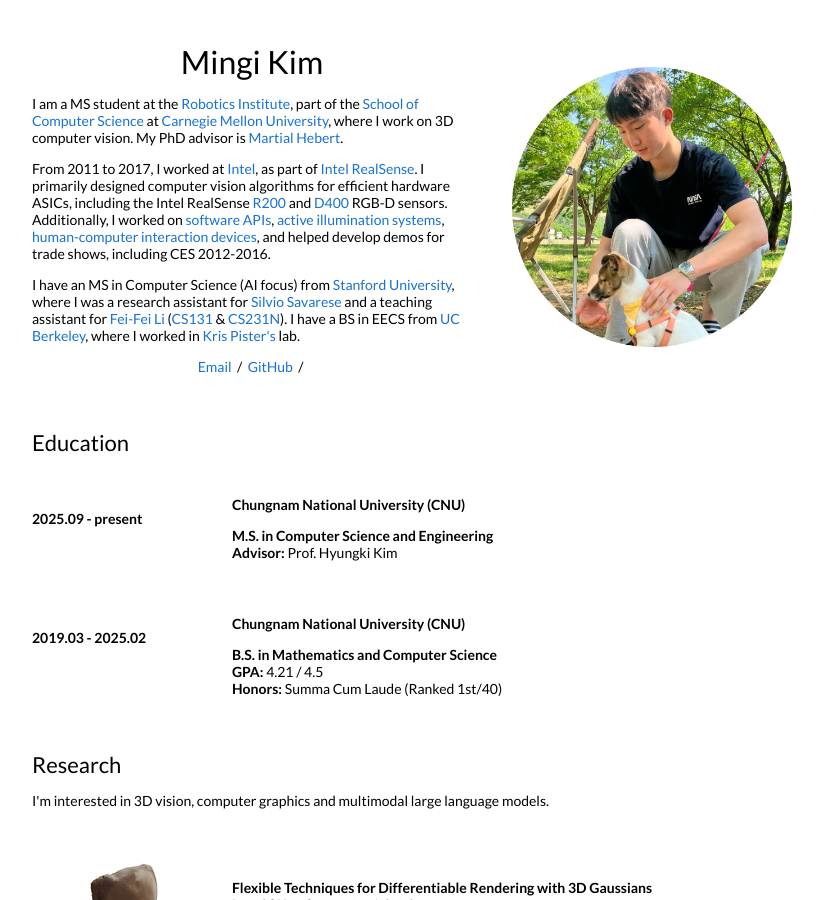
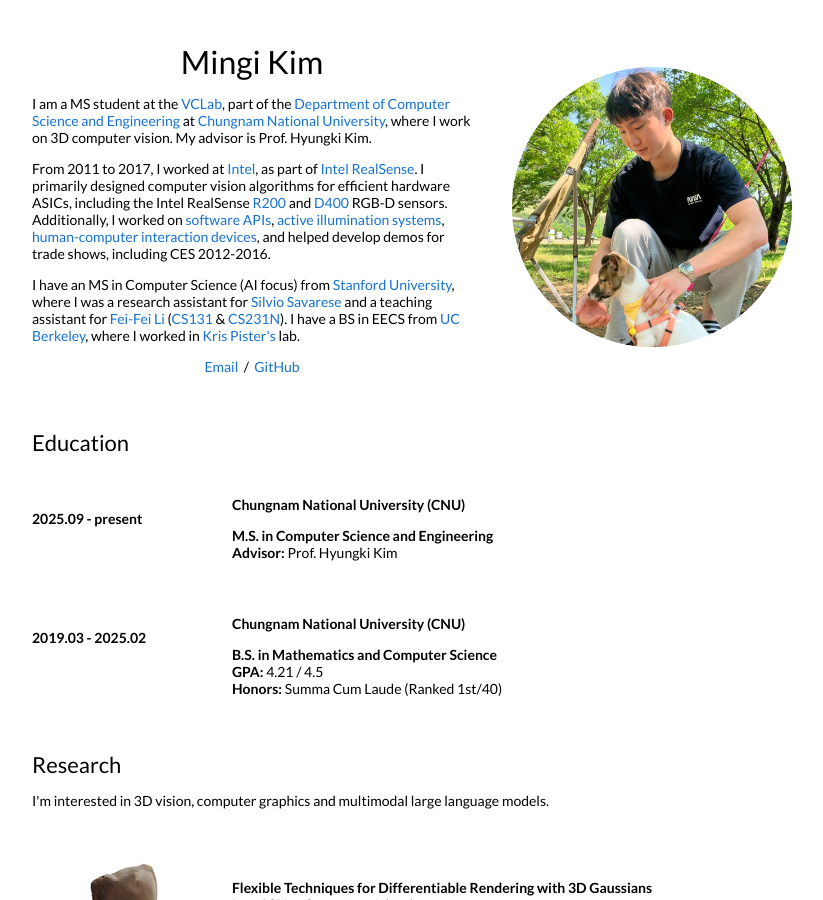
Before and after one commit to mingikim1/mingikim1.github.io, a Jekyll site: the page built from _posts/2023-08-28-3dgaussians.markdown, in a window 1280 px wide and 900 px high. Shown: the whole window, without its empty margins (228-1051 px from the left). Built offline with Jekyll 4.4.1, drawn with Linux system fonts in a browser that asks for light colours.

Commit message:
Update default.html

```diff
--- a/_layouts/default.html
+++ b/_layouts/default.html
@@ -34,7 +34,7 @@
               <h1>
                 Mingi Kim
               </h1>
-              <p>I am a MS student at the <a href="https://www.ri.cmu.edu/">Robotics Institute</a>, part of the <a href="https://www.scs.cmu.edu/">School of Computer Science</a> at <a href="https://www.cmu.edu/">Carnegie Mellon University</a>, where I work on 3D computer vision. My PhD advisor is <a href="http://www.cs.cmu.edu/~hebert/">Martial Hebert</a>.
+              <p>I am a MS student at the <a href="https://sites.google.com/view/vclab-cnu/home">VCLab</a>, part of the <a href="https://computer.cnu.ac.kr/computer/index.do">Department of Computer Science and Engineering</a> at <a href="https://plus.cnu.ac.kr/html/en/">Chungnam National University</a>, where I work on 3D computer vision. My advisor is Prof. Hyungki Kim</a>.
               </p>
               <p>
                 From 2011 to 2017, I worked at <a href="https://www.intel.com">Intel</a>, as part of <a href="https://www.intelrealsense.com/">Intel RealSense</a>. I primarily designed computer vision algorithms for efficient hardware ASICs, including the Intel RealSense <a href="https://software.intel.com/en-us/articles/realsense-r200-camera">R200</a> and <a href="https://software.intel.com/en-us/realsense/d400">D400</a> RGB-D sensors. Additionally, I worked on <a href="https://github.com/IntelRealSense/librealsense">software APIs</a>, <a href="https://patents.google.com/patent/US9992474B2">active illumination systems</a>, <a href="https://patents.google.com/patent/US9304597">human-computer interaction devices</a>, and helped develop demos for trade shows, including CES 2012-2016.
@@ -44,7 +44,7 @@
               </p>
               <p style="text-align:center">
                 <a href="mailto:mingik2000@gmail.com">Email</a> &nbsp;/&nbsp;
-                <a href="https://github.com/mingikim1">GitHub</a> &nbsp;/&nbsp;
+                <a href="https://github.com/mingikim1">GitHub</a>
               </p>
             </td>
             <td style="padding:2.5%;width:40%;max-width:40%">
```
